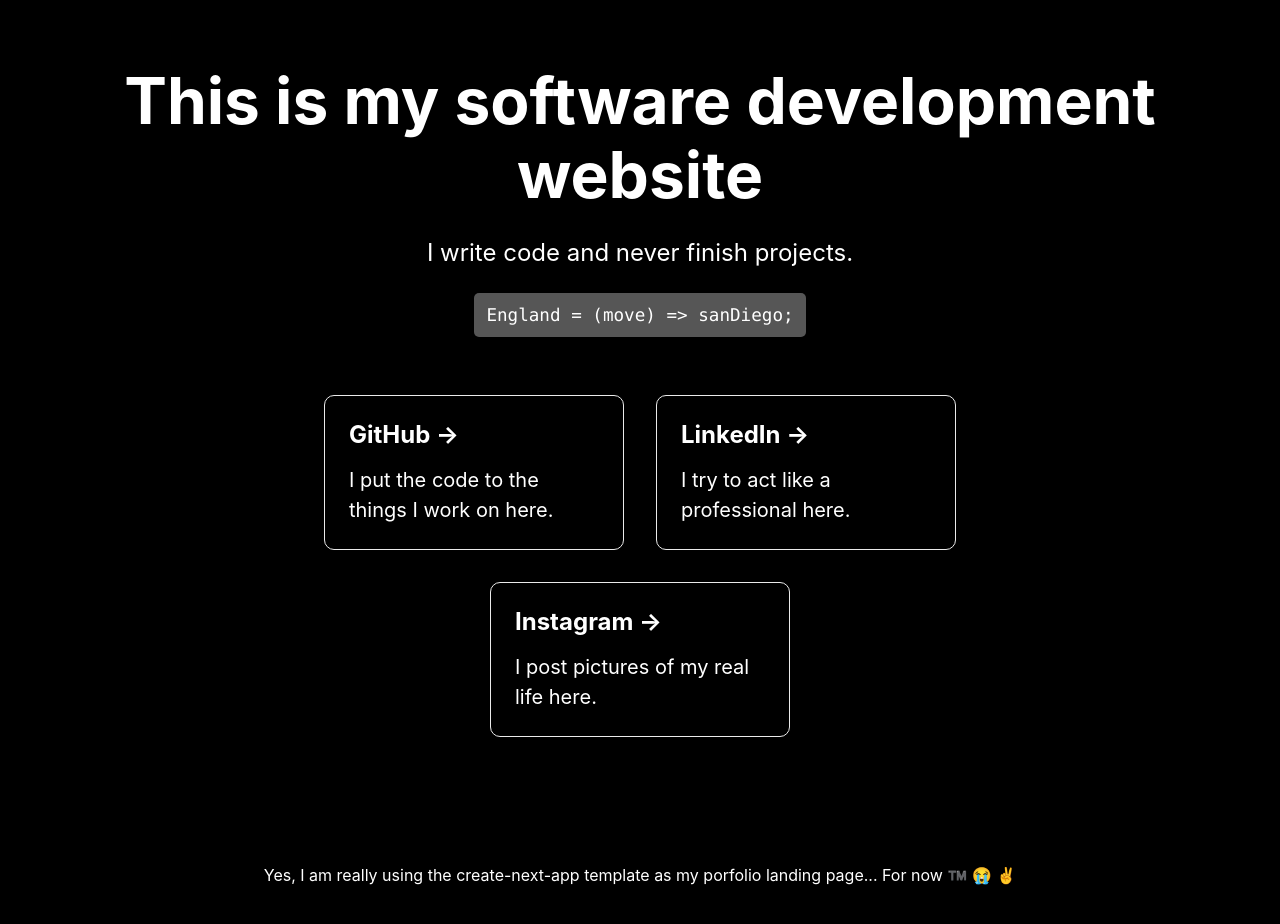
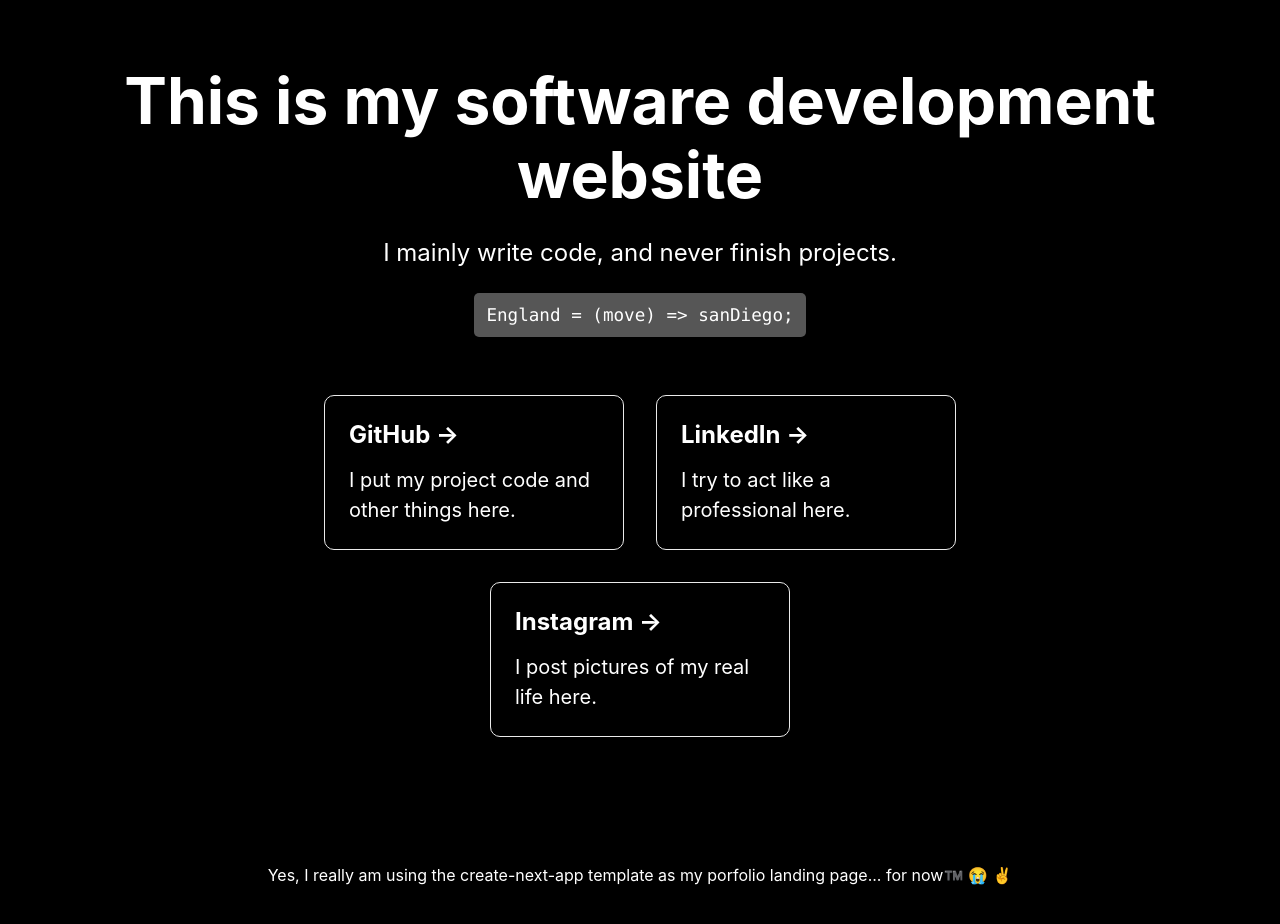
Before and after one commit to Matt-Wigg/matt-wigg, a Next.js app: page / in a window 1280 px wide. Shown: the top 924 px of the page. Built offline with nearby package versions, Linux system fonts and the light colour scheme.

Commit message:
Cleans up landing page language

```diff
--- a/pages/index.js
+++ b/pages/index.js
@@ -6,7 +6,7 @@ export default function Home() {
   return (
     <div className={styles.container}>
       <Head>
-        <title>Matt_Wigg_ Software Development</title>
+        <title>Matt Wigg: Software Developer</title>
         <meta
           name="description"
           content="This is my software development website, Nerd!"
@@ -18,7 +18,7 @@ export default function Home() {
           <a>This is my software development website</a>
         </h1>
         <p className={styles.description}>
-          I write code and never finish projects.
+          I mainly write code, and never finish projects.
           <p>
             <code className={styles.code}>England = (move) =&gt; sanDiego;</code>
           </p>
@@ -31,7 +31,7 @@ export default function Home() {
             className={styles.card}
           >
             <h2>GitHub &rarr;</h2>
-            <p>I put the code to the things I work on here.</p>
+            <p>I put my project code and other things here.</p>
           </a>
           <a
             href="https://www.linkedin.com/in/matt-wigg/"
@@ -57,8 +57,8 @@ export default function Home() {
         </div>
       </main>
       <footer className={styles.footer}>
-        <p align="center">Yes, I am really using the create-next-app template as my porfolio
-            landing page... For now ™️ 😭 ✌️</p>
+        <p align="center">Yes, I really am using the create-next-app template as my porfolio
+            landing page... for now™️ 😭 ✌️</p>
       </footer>
     </div>
   )
```
